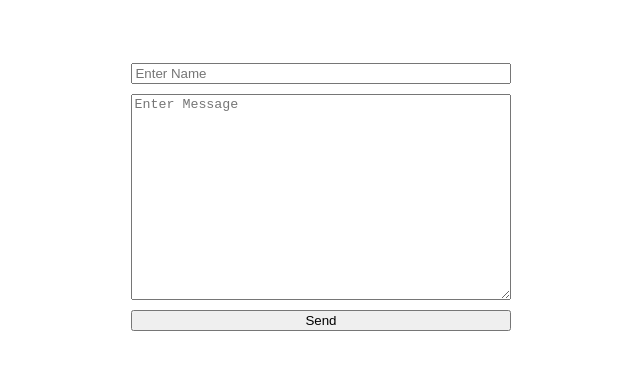
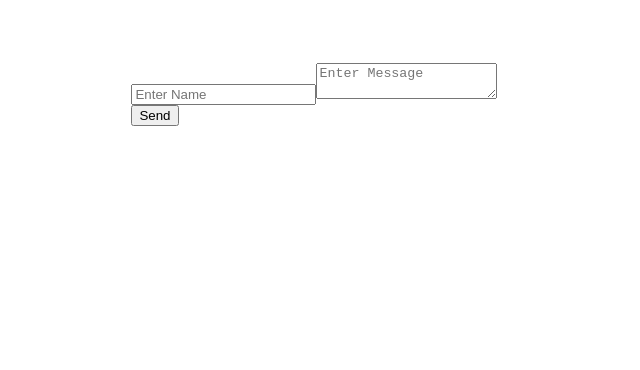
Before and after one commit to aaronsww/message-board, a React (Vite) app: page /add in a window 1280 px wide. Shown: the top 370 px of the page, without its empty margins (319-959 px from the left). Built offline with nearby package versions, Linux system fonts and the light colour scheme.

Commit message:
chore: setup networking for GET and POST

```diff
--- a/components/Add.jsx
+++ b/components/Add.jsx
@@ -1,13 +1,32 @@
 import React from "react";
 import { useState } from "react";
 import "../src/App.css";
+import axios from "axios";
 
 function Add() {
   const [name, setName] = useState("");
   const [content, setContent] = useState("");
 
+  const handleSubmit = async (event) => {
+    event.preventDefault();
+
+    try {
+      const response = await axios.post(
+        "http://localhost:5000/api/messages/add",
+        {
+          name: name,
+          content: content,
+        }
+      );
+      console.log(response.data);
+    } catch (error) {
+      console.error(error);
+    }
+  };
+
   return (
     <div className="compose">
+      <form onSubmit={handleSubmit}>
         <input
           className=""
           placeholder="Enter Name"
@@ -22,9 +41,8 @@ function Add() {
           value={content}
           onChange={(e) => setContent(e.target.value)}
         />
-      <button className="" type="submit">
-        Send
-      </button>
+        <button type="submit">Send</button>
+      </form>
     </div>
   );
 }
--- a/components/Home.jsx
+++ b/components/Home.jsx
@@ -1,9 +1,25 @@
-import React from 'react'
+import React from "react";
+import { useState, useEffect } from "react";
+import axios from "axios";
 
 function Home() {
-  return (
-    <div>Home</div>
-  )
+  // const [name, setName] = useState("");
+  // const [content, setContent] = useState("");
+  const [wholeData, setWholeData] = useState([]);
+
+  useEffect(() => {
+    axios
+      .get("http://localhost:5000/api/messages")
+      .then((res) => {
+        console.log(res);
+        setWholeData(res.data);
+      })
+      .catch((err) => {
+        console.log(err);
+      });
+  }, []);
+
+  return <div>{wholeData.map((item) => <p>{item.name}</p>)}</div>;
 }
 
-export default Home
+export default Home;
```
Lines whose indentation alone changed are shown as unchanged.
